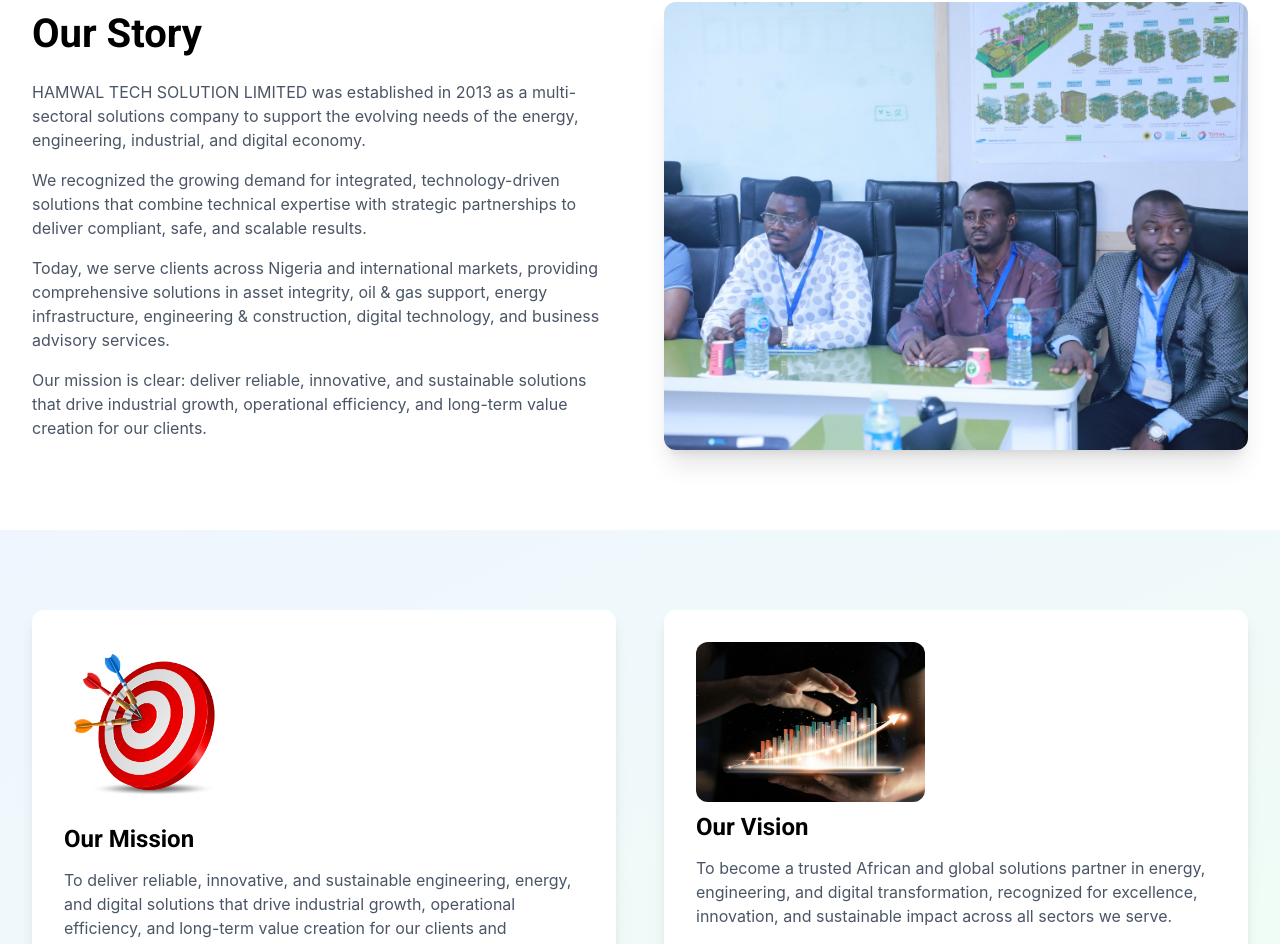
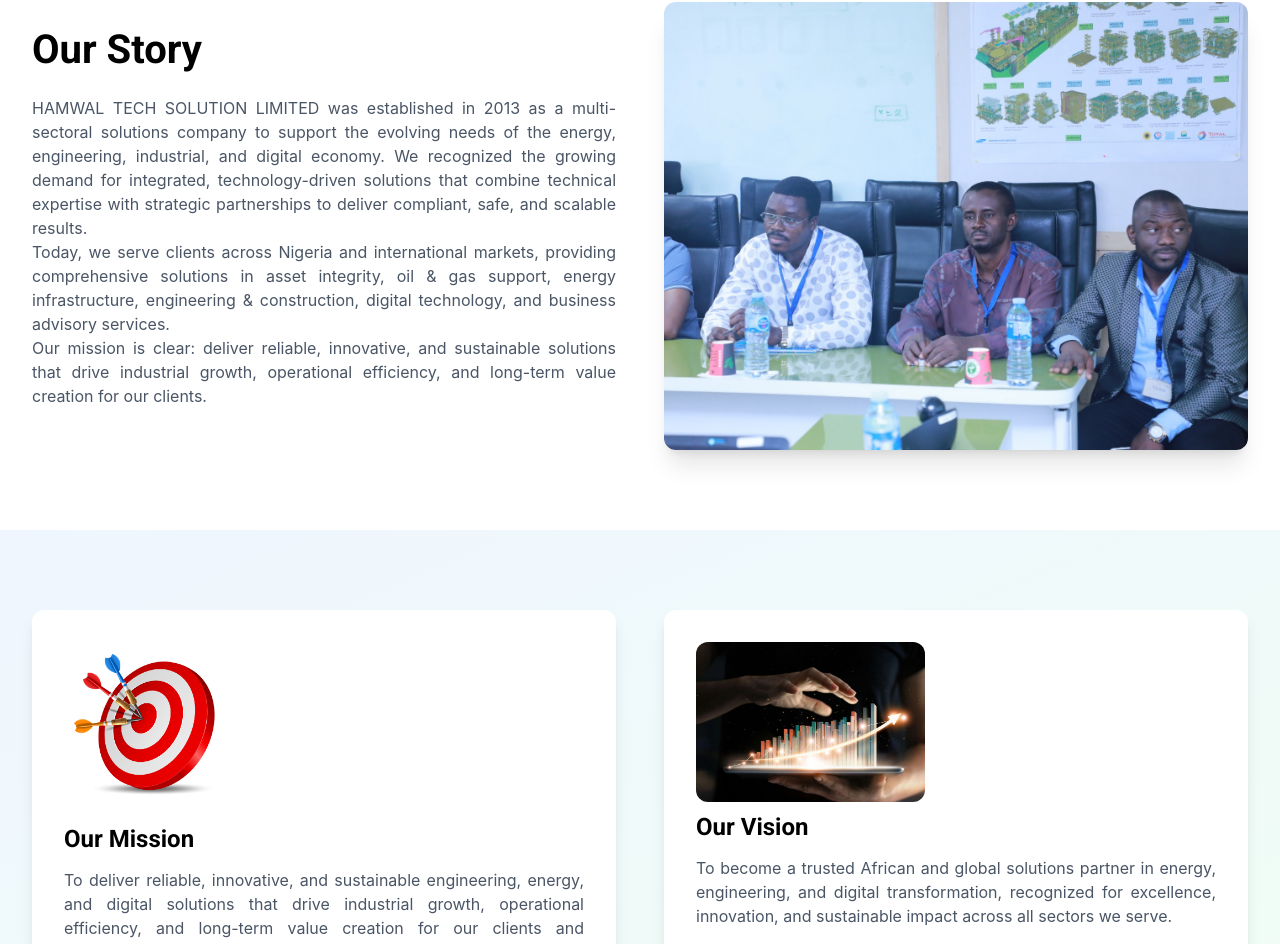
Before and after one commit to JoshDan2468/hamwaltechsolution_siter, a React (Vite) app: page /about in a window 1280 px wide. Shown: the part 710-1654 px from the top of the page. Built offline with nearby package versions, Linux system fonts and the light colour scheme.

Commit message:
changed the logo size and i amended some text

```diff
--- a/src/components/AboutPage.tsx
+++ b/src/components/AboutPage.tsx
@@ -155,29 +155,26 @@
               >
                 Our Story
               </h2>
+              <div className='text-justify'>
                 <p className='text-gray-600 mb-4 font-roboto'>
                   HAMWAL TECH SOLUTION LIMITED was established in 2013 as a
                   multi-sectoral solutions company to support the evolving needs
                   of the energy, engineering, industrial, and digital economy.
-              </p>
-              <p className='text-gray-600 mb-4'>
                   We recognized the growing demand for integrated,
                   technology-driven solutions that combine technical expertise
                   with strategic partnerships to deliver compliant, safe, and
-                scalable results.
-              </p>
-              <p className='text-gray-600 mb-4'>
+                  scalable results. <br />
                   Today, we serve clients across Nigeria and international
                   markets, providing comprehensive solutions in asset integrity,
                   oil & gas support, energy infrastructure, engineering &
                   construction, digital technology, and business advisory
-                services.
+                  services. <br />
+                  Our mission is clear: deliver reliable, innovative, and
+                  sustainable solutions that drive industrial growth,
+                  operational efficiency, and long-term value creation for our
+                  clients.
                 </p>
-              <p className='text-gray-600'>
-                Our mission is clear: deliver reliable, innovative, and
-                sustainable solutions that drive industrial growth, operational
-                efficiency, and long-term value creation for our clients.
-              </p>
+              </div>
             </motion.div>
 
             <motion.div
@@ -231,7 +228,7 @@
               >
                 Our Mission
               </h2>
-              <p className='text-gray-600'>
+              <p className='text-gray-600 text-justify'>
                 To deliver reliable, innovative, and sustainable engineering,
                 energy, and digital solutions that drive industrial growth,
                 operational efficiency, and long-term value creation for our
@@ -265,7 +262,7 @@
               >
                 Our Vision
               </h2>
-              <p className='text-gray-600'>
+              <p className='text-gray-600 text-justify'>
                 To become a trusted African and global solutions partner in
                 energy, engineering, and digital transformation, recognized for
                 excellence, innovation, and sustainable impact across all
--- a/src/components/ContactPage.tsx
+++ b/src/components/ContactPage.tsx
@@ -172,7 +172,7 @@
                       </p>
                       <h3 className='mb-1'>Operational Address</h3>
                       <p className='text-gray-600'>
-                        25,Sheremekun Street, Via Mushin Olosha bustop,
+                        25,Shoremekun Street, Via Mushin Olosha bustop,
                         Mushin,Lagos, Nigeria
                         <br />
                       </p>
--- a/src/components/Footer.tsx
+++ b/src/components/Footer.tsx
@@ -29,11 +29,7 @@
               />
               <div>
                 <div
-                  className='text-blue-900 uppercase  tracking-tight
-    text-[12px]
-    md:text-sm
-    lg:text-md
-    leading-none
+                  className='text-blue-900 uppercase  tracking-tight text-[12px] md:text-sm lg:text-md leading-none
     font-roboto font-black'
                   style={{
                     lineHeight: "1",
@@ -59,7 +55,7 @@
                     fontWeight: "900",
                   }}
                 >
-                  Your Satisfaction Our Priority
+                  Your Satisfaction Is Our Priority
                 </div>
               </div>
             </div>
@@ -101,7 +97,7 @@
               </div>
               <div className='flex items-start gap-2 ml-6'>
                 <span>
-                  Operational Office: 25,Sheremekun Street, Via Mushin Olosha
+                  Operational Office: 25,Shoremekun Street, Via Mushin Olosha
                   bustop, Mushin,Lagos, Nigeria. <br />
                 </span>
               </div>
--- a/src/components/HomePage.tsx
+++ b/src/components/HomePage.tsx
@@ -53,6 +53,7 @@
   { name: "doveheights", image: "./partners/dovaheights.png" },
   { name: "gexperts", image: "./partners/gexperts.png" },
   { name: "russel", image: "./partners/russel.png" },
+  { name: "oau", image: "./partners/oau.png" },
 ];
 
 const clients = [
@@ -189,7 +190,7 @@
                 transition={{ duration: 0.5, delay: index * 0.1 }}
                 className='flex items-center justify-center'
               >
-                <div className='w-25 h-20 '>
+                <div className='w-30 h-30 md:w-40 md:h-40 lg:w-50 lg:h-50 flex items-center justify-center p-4'>
                   <img
                     src={client.image}
                     alt={client.name}
@@ -224,22 +225,22 @@
               >
                 Integrated Energy, Engineering & Digital Solutions
               </h2>
-              <p className='text-gray-600 mb-4'>
+              <div className='text-justify'>
+                <p className='text-gray-600 mb-4 text-justify'>
                   HAMWAL TECH SOLUTION LIMITED is a multi-sectoral solutions
-                company established in 2013 to support the evolving needs of the
-                energy, engineering, industrial, and digital economy.
-              </p>
-              <p className='text-gray-600 mb-4'>
-                We combine technical expertise, technology-driven execution, and
-                strategic partnerships to deliver compliant, safe, and scalable
-                solutions across Nigeria and international markets.
-              </p>
-              <p className='text-gray-600 mb-6'>
+                  company established in 2013 to support the evolving needs of
+                  the energy, engineering, industrial, and digital economy.
+                  <br />
+                  We combine technical expertise, technology-driven execution,
+                  and strategic partnerships to deliver compliant, safe, and
+                  scalable solutions across Nigeria and international markets.{" "}
+                  <br />
                   Our integrated approach helps businesses overcome energy,
                   engineering, and operational challenges by providing reliable,
                   efficient, and sustainable solutions across oil & gas, gas
                   supply, infrastructure, and digital technology.
                 </p>
+              </div>
               <Link
                 to='/about'
                 className='inline-flex items-center gap-2 text-green-600 hover:text-green-700 transition-colors'
@@ -407,7 +408,7 @@
                   <img
                     src={partner.image}
                     alt={partner.name}
-                    className='h-10 md:h-12 lg:h-15 object-contain'
+                    className='h-15 md:h-15 lg:h-20 object-contain'
                   />
                 </div>
               ))}
--- a/src/components/ServicesPage.tsx
+++ b/src/components/ServicesPage.tsx
@@ -26,6 +26,7 @@
       "Civil engineering works",
       "Mechanical & electrical services",
       "Project management and maintenance",
+      "Subsea and Pipeline Engineering",
     ],
   },
   {
@@ -73,6 +74,7 @@
       "Utilities and public sector projects",
       "Industrial infrastructure development",
       "Facility management",
+      "Onshore pipeline and offshore pipeline construction management",
     ],
   },
   {
```
Also changed, not shown: public/partners/oau.png (added). Lines whose indentation alone changed are shown as unchanged.
